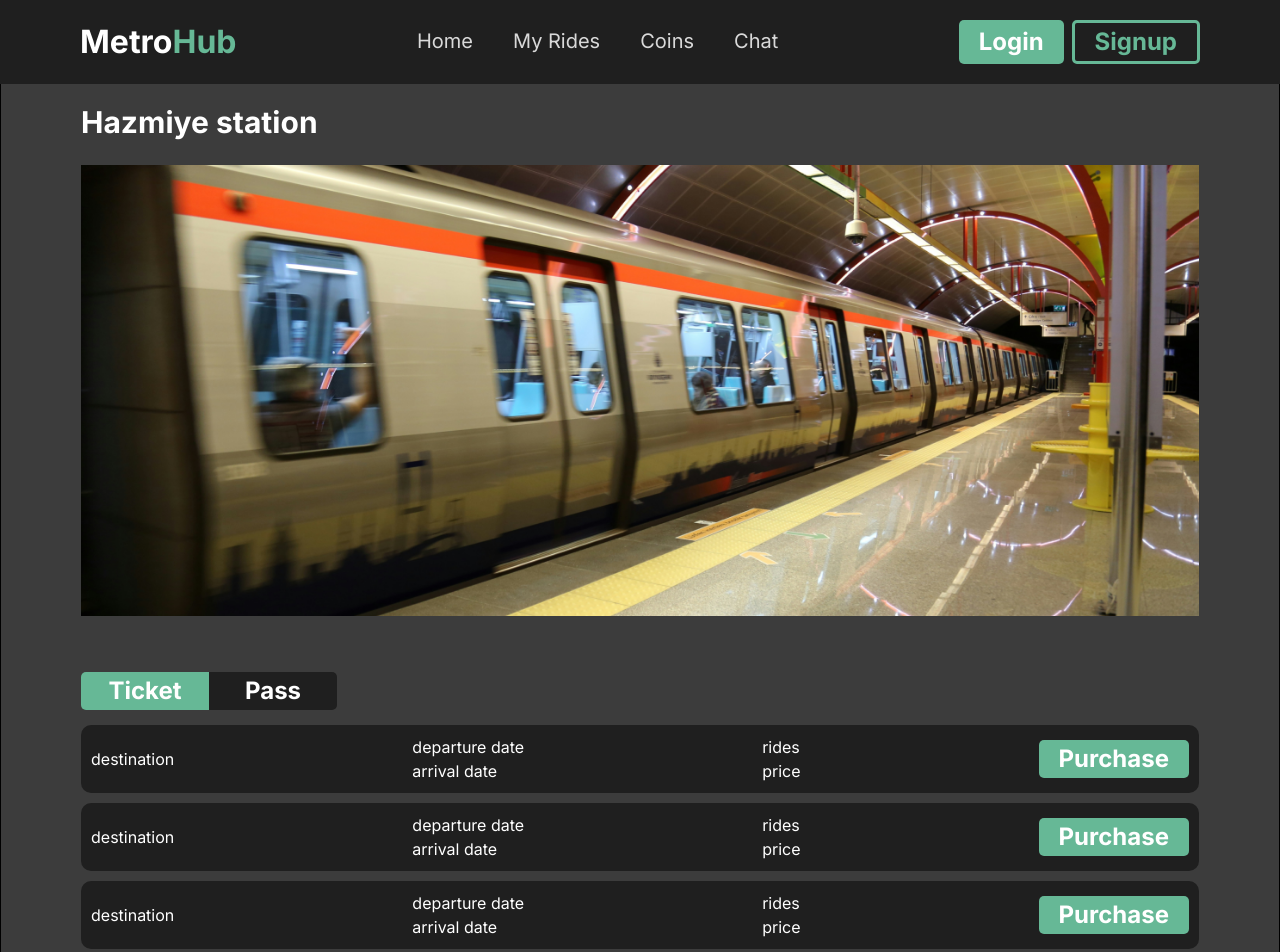
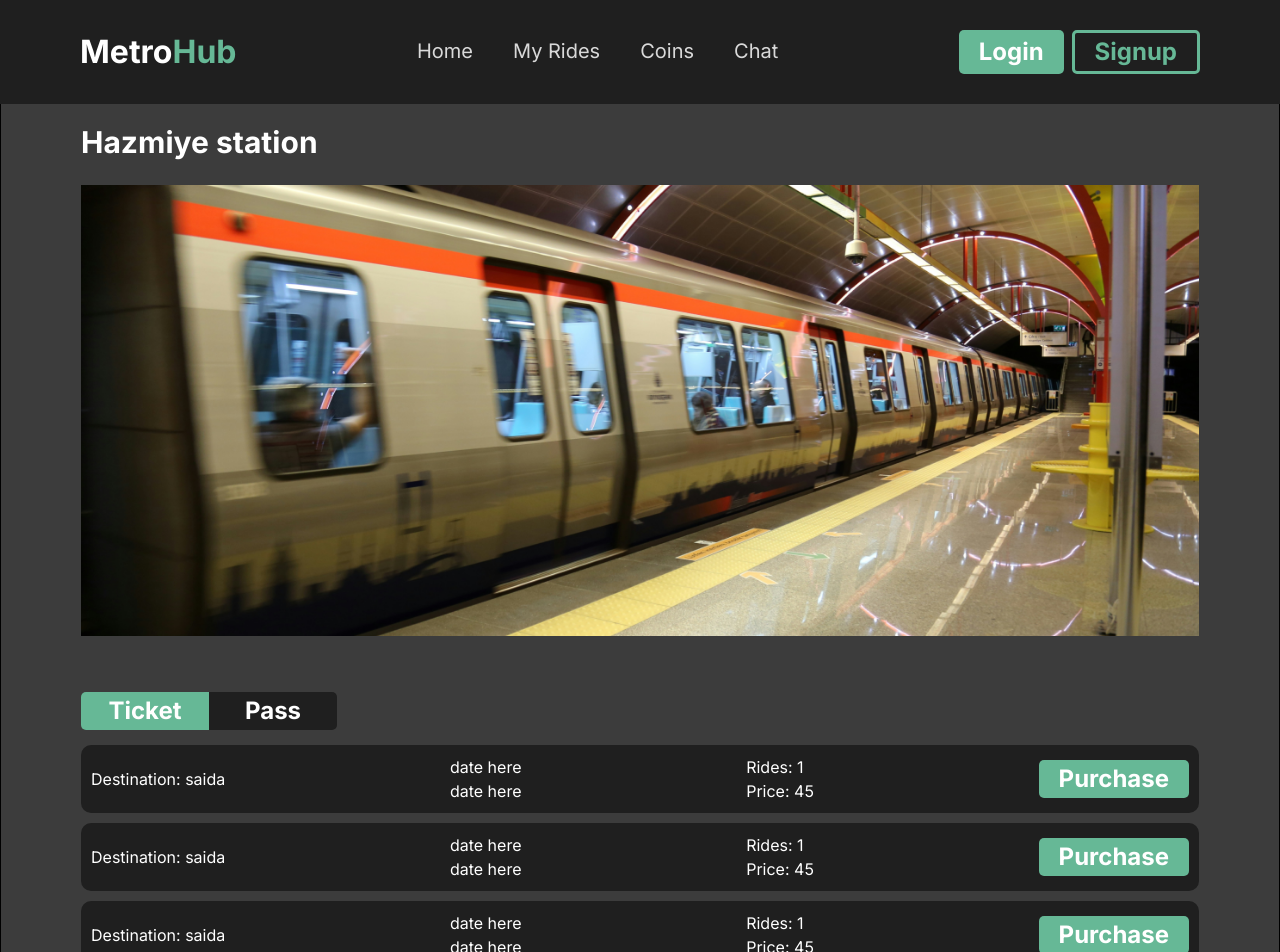
Before and after one commit to anthonytoumaibrahim/subway-system, a React (Create React App) app in the folder frontend/: page /station in a window 1280 px wide. Shown: the top 952 px of the page. Built offline with nearby package versions, Linux system fonts and the light colour scheme; what pigeon-maps would draw is missing.

Commit message:
added StationRide Component

```diff
--- a/frontend/src/App.jsx
+++ b/frontend/src/App.jsx
@@ -10,7 +10,7 @@ import "./styles/utilities.css";
 // components
 import UserLayout from "./pages/users/UserLayout";
 import Home from "./pages/users/Home";
-import MyRides from "./pages/users/Station";
+import MyRides from "./pages/users/MyRides";
 import Coins from "./pages/users/Coins";
 import Chat from "./pages/users/Chat";
 import Station from "./pages/users/Station";
--- /dev/null
+++ b/frontend/src/pages/users/MyRides/index.jsx
@@ -0,0 +1,9 @@
+import React from 'react'
+
+const MyRides = () => {
+  return (
+    <div>MyRides</div>
+  )
+}
+
+export default MyRides
--- a/frontend/src/pages/users/Station/index.jsx
+++ b/frontend/src/pages/users/Station/index.jsx
@@ -1,8 +1,8 @@
 import React from 'react'
 import { useState } from 'react'
 import "./style.css"
+import StationRide from "../components/StationRide"
 
-import Button from '../../../components/Button'
 import stationImage from "../../../assets/images/home/stationImage.png"
 const Station = () => {
   const [isPass, setIsPass] = useState(false)
@@ -29,74 +29,30 @@ const Station = () => {
       </div>
 
       <div className='flex column rides-wrapper'>
-        <div className='flex space-between center bg-dark-gray-col ride-wrapper'>
 
-          <p>destination</p>
+        <StationRide
+        destination={"saida"}
+        departureDate={"date here"}
+        arrivalDate={"date here"}
+        rides={4}
+        price={45}
+        isPass={isPass}/>
 
-          <div>
-            <p>departure date</p>
-            <p>arrival date</p>
-          </div>
+        <StationRide
+        destination={"saida"}
+        departureDate={"date here"}
+        arrivalDate={"date here"}
+        price={45}
+        isPass={isPass}/>
 
-          <div>
-            <p>rides</p>
-            <p>price</p>
-          </div>
+        <StationRide
+        destination={"saida"}
+        departureDate={"date here"}
+        arrivalDate={"date here"}
+        rides={4}
+        price={45}
+        isPass={isPass}/>
 
-          <div className='purchase-btn-wrapper'>
-            <Button
-            className="purchase-btn"
-            name={"Purchase"}
-            />
-          </div>
-
-        </div>
-
-        <div className='flex space-between center bg-dark-gray-col ride-wrapper'>
-
-          <p>destination</p>
-
-          <div>
-            <p>departure date</p>
-            <p>arrival date</p>
-          </div>
-
-          <div>
-            <p>rides</p>
-            <p>price</p>
-          </div>
-
-          <div className='purchase-btn-wrapper'>
-            <Button
-            className="purchase-btn"
-            name={"Purchase"}
-            />
-          </div>
-
-        </div>
-
-        <div className='flex space-between center bg-dark-gray-col ride-wrapper'>
-
-          <p>destination</p>
-
-          <div>
-            <p>departure date</p>
-            <p>arrival date</p>
-          </div>
-
-          <div>
-            <p>rides</p>
-            <p>price</p>
-          </div>
-
-          <div className='purchase-btn-wrapper'>
-            <Button
-            className="purchase-btn"
-            name={"Purchase"}
-            />
-          </div>
-
-        </div>
       </div>
     </div>
   )
--- a/frontend/src/pages/users/Station/style.css
+++ b/frontend/src/pages/users/Station/style.css
@@ -10,6 +10,7 @@
 .single-station-image{
   width: 100%;
   margin-bottom: 50px;
+  min-width: 170px;
 }
 
 .purshace-btn{
@@ -24,6 +25,8 @@
 .ride-wrapper{
   padding: 10px;
   border-radius: 10px;
+  flex-wrap: wrap;
+  min-width: 170px;
 
 }
 
--- a/frontend/src/pages/users/components/Header/index.jsx
+++ b/frontend/src/pages/users/components/Header/index.jsx
@@ -20,6 +20,7 @@ import profileImage from "../../../../assets/images/header/profileImage.jpg"
 
 // Toastify
 import { toast } from "react-toastify";
+import Button from "../../../../components/Button";
 
 
 const Header = () => {
@@ -224,11 +225,16 @@ const Header = () => {
 
       <div className="flex bold register-btns">
         {isLoggedIn ? (
-          <img
-          className="profile-image"
-          width={50}
-          src={profileImage}
-          alt="profile" />
+          <div className="flex center profile-logout">
+            <img
+            className="profile-image"
+            width={70}
+            src={profileImage}
+            alt="profile" />
+
+            <Button
+            name={"Logout"}/>
+          </div>
         ) : (
           <>
             <button
--- a/frontend/src/pages/users/components/Header/style.css
+++ b/frontend/src/pages/users/components/Header/style.css
@@ -28,7 +28,7 @@
 }
 
 .header{
-  padding: 20px 80px;
+  padding: 30px 80px;
 }
 
 .reg-btn{
@@ -57,11 +57,17 @@
 }
 
 .profile-image{
-  border-radius: 25px;
-
+  border-radius: 35px;
+  position: absolute;
+  left: -100px;
 }
 
 .profile-image:hover{
   cursor: pointer;
   opacity: 0.8;
 }
+
+.profile-logout{
+  gap: 30px;
+  position: relative;
+}
--- /dev/null
+++ b/frontend/src/pages/users/components/StationRide/index.jsx
@@ -0,0 +1,30 @@
+import React from 'react'
+import Button from '../../../../components/Button'
+const StationRide = ({destination, departureDate, arrivalDate, price, isPass,}) => {
+  return (
+    <div className='flex space-between center bg-dark-gray-col ride-wrapper'>
+
+      <p>{`Destination: ${destination}`}</p>
+
+      <div>
+        <p>{`${departureDate}`}</p>
+        <p>{`${arrivalDate}`}</p>
+      </div>
+
+      <div>
+        <p>{`Rides: ${isPass ? 5 : 1}`}</p>
+        <p>{`Price: ${isPass ? price * 4 : price}`}</p>
+      </div>
+
+      <div className='purchase-btn-wrapper'>
+        <Button
+        className="purchase-btn"
+        name={"Purchase"}
+        />
+      </div>
+
+    </div>
+  )
+}
+
+export default StationRide
```
Also changed, not shown: frontend/src/pages/users/MyRides/style.css (deleted), frontend/src/pages/users/components/StationRide/style.css (added).
